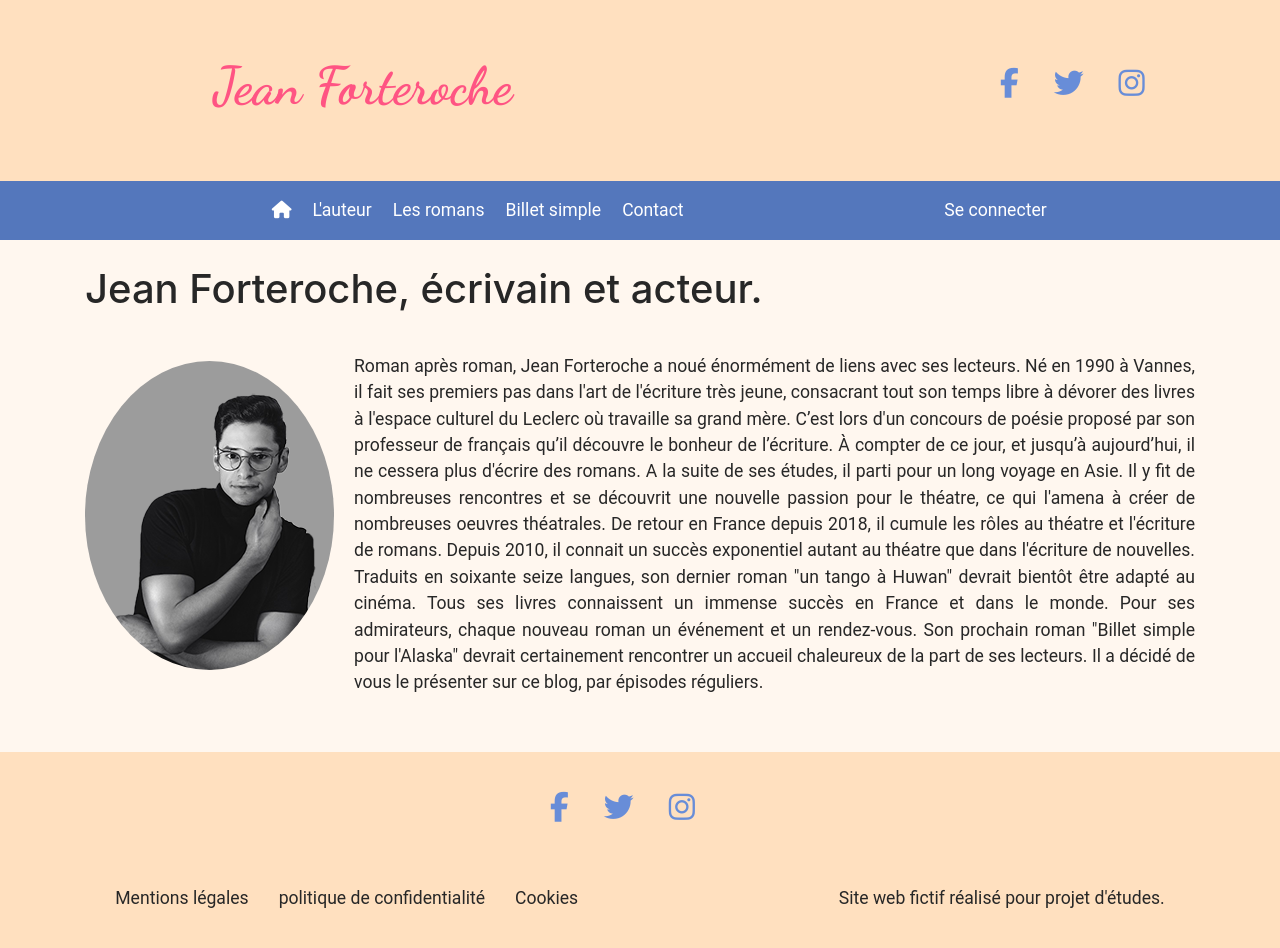
After one commit to David83400/projet4, a PHP site: the page made by View/Frontend/authorView.php in a window 1280 px wide. The commit adds this page. Run offline with PHP 8.4, Linux system fonts and the light colour scheme; the template is opened without the code that fills it, so the values that code supplies are empty; some libraries are stand-ins or nearby versions.

Commit message:
Ajout de la page l'auteur

```diff
--- a/Public/style.css
+++ b/Public/style.css
@@ -498,25 +498,31 @@ footer p
     height: 375px;
 }
 
-/* section episode */
-#episode
+/* section episode et author */
+#episode, #author
 {
     margin-top: 15px;
 }
 
-#episode header
+#episode header, #author header
 {
     margin: 10px 0 40px;
 }
 
-#episode .rounded-circle
+#episode .rounded-circle,
+#author .rounded-circle
 {
     margin: 8px 20px 20px 0;
 }
 
-#episode .content
+#episode .content, #author .content
 {
     text-align: justify;
+}
+
+#author
+{
+    margin-bottom: 40px;
 }
 
 /* section commentaires */
--- /dev/null
+++ b/View/Frontend/authorView.php
@@ -0,0 +1,29 @@
+<?php $this->title = 'Jean Forteroche | Ecrivain et acteur' ?>
+<div class="container">
+  <section id="author">
+    <article>
+      <div class="row">
+        <div class="col-12">
+          <div class="row">
+            <div class="col-12">
+              <header>
+                <h1>Jean Forteroche, écrivain et acteur.</h1>
+              </header>
+            </div>
+          </div>
+          <div class="row">
+            <div class="col-12">
+              <img src="Public/images/jeanForterocheRounded.png" class="rounded-circle float-left" alt="Jean Forteroche">
+              <p class="content">Roman après roman, Jean Forteroche a noué énormément de liens avec ses lecteurs.
+                Né en 1990 à Vannes, il fait ses premiers pas dans l'art de l'écriture très jeune, consacrant tout son temps libre à dévorer des livres à l'espace culturel du Leclerc où travaille sa grand mère. C’est lors d'un concours de poésie proposé par son professeur de français qu’il découvre le bonheur de l’écriture. À compter de ce jour, et jusqu’à aujourd’hui, il ne cessera plus d'écrire des romans.
+                A la suite de ses études, il parti pour un long voyage en Asie. Il y fit de nombreuses rencontres et se découvrit une nouvelle passion pour le théatre, ce qui l'amena à créer de nombreuses oeuvres théatrales. De retour en France depuis 2018, il cumule les rôles au théatre et l'écriture de romans.
+                Depuis 2010, il connait un succès exponentiel autant au théatre que dans l'écriture de nouvelles.
+                Traduits en soixante seize langues, son dernier roman "un tango à Huwan" devrait bientôt être adapté au cinéma. Tous ses livres connaissent un immense succès en France et dans le monde. Pour ses admirateurs, chaque nouveau roman un événement et un rendez-vous. Son prochain roman "Billet simple pour l'Alaska" devrait certainement rencontrer un accueil chaleureux de la part de ses lecteurs. Il a décidé de vous le présenter sur ce blog, par épisodes réguliers.
+                </p>
+            </div>
+          </div>
+        </div>
+      </div>
+    </article>
+  </section>
+</div>
--- a/View/Frontend/episodeView.php
+++ b/View/Frontend/episodeView.php
@@ -39,7 +39,7 @@
           <div class="col-12">
             <form method="post" action="index.php?action=comment">
               <div class="form-group">
-                <input id="author" name="author" type="text" placeholder="Votre pseudo" required />
+                <input id="pseudo" name="pseudo" type="text" placeholder="Votre pseudo" required />
               </div>
               <div class="form-group">
                 <textarea id="textComment" name="comment" placeholder="Votre commentaire" required></textarea>
--- a/View/template.php
+++ b/View/template.php
@@ -35,7 +35,7 @@
                         <a class="nav-link" href="http://localhost/blogJeanForteroche/projet4/index.php"><i class="fas fa-home"></i><span class="sr-only">(current)</span></a>
                     </li>
                     <li class="nav-item">
-                        <a class="nav-link" href="#">L'auteur</a>
+                        <a class="nav-link" href="http://localhost/blogJeanForteroche/projet4/index.php?action=author">L'auteur</a>
                     </li>
                     <li class="nav-item">
                         <a class="nav-link" href="#">Les romans</a>
```
Also changed, not shown: Controller/Frontend/AuthorController.php (added, +18 -0 lines), Controller/Router.php (+9 -1 lines).
